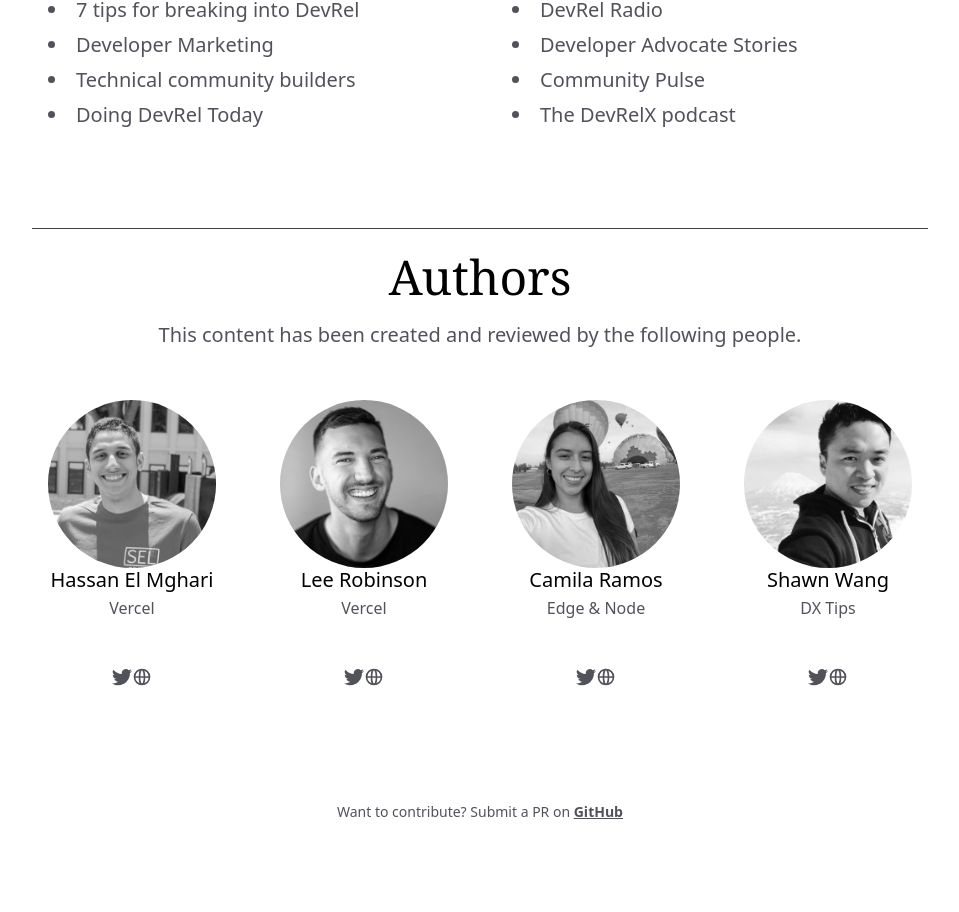
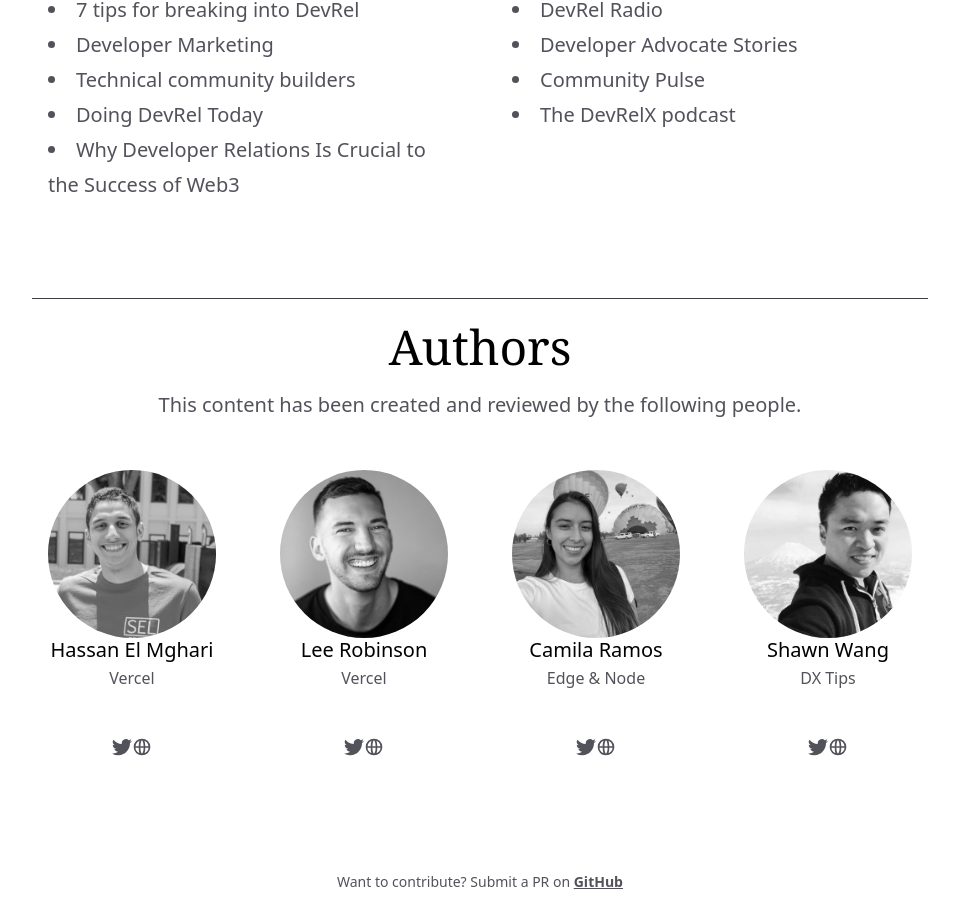
Before and after one commit to Nutlope/whatisdevrel, a Next.js app: page / in a window 1280 px wide. Shown: the part 4892-5804 px from the top of the page, without its empty margins (160-1119 px from the left). Before the commit the page ends 5734 px from the top, so only its background shows below. Built offline with nearby package versions, Linux system fonts and the light colour scheme.

Commit message:
added article: Why Developer Relations Is Crucial to the Success of Web3

```diff
--- a/components/Resources.js
+++ b/components/Resources.js
@@ -68,6 +68,10 @@ const resourceCategories = [
         name: "Doing DevRel Today",
         url: "https://dev.to/jacobandrewsky/what-is-devrel-and-how-can-you-start-doing-it-today-lpc",
       },
+      {
+        name: "Why Developer Relations Is Crucial to the Success of Web3",
+        url: "https://blog.chain.link/why-devrel-crucial-to-success-web3",
+      },
     ],
   },
   {
```
